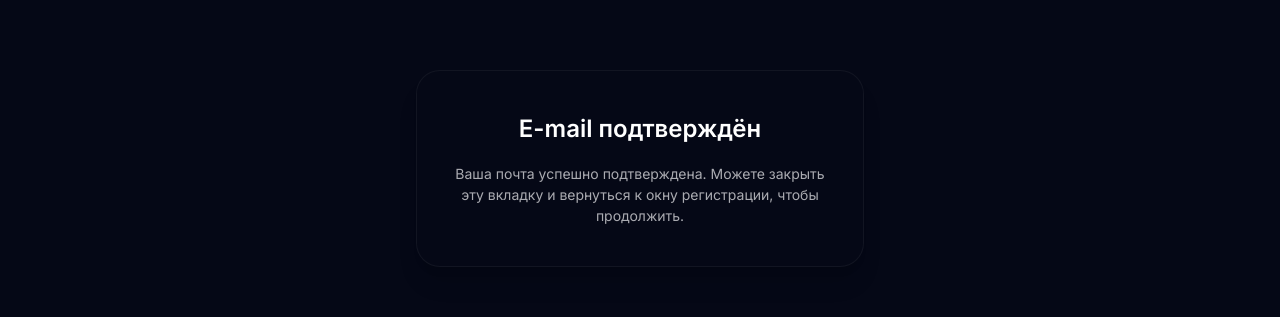
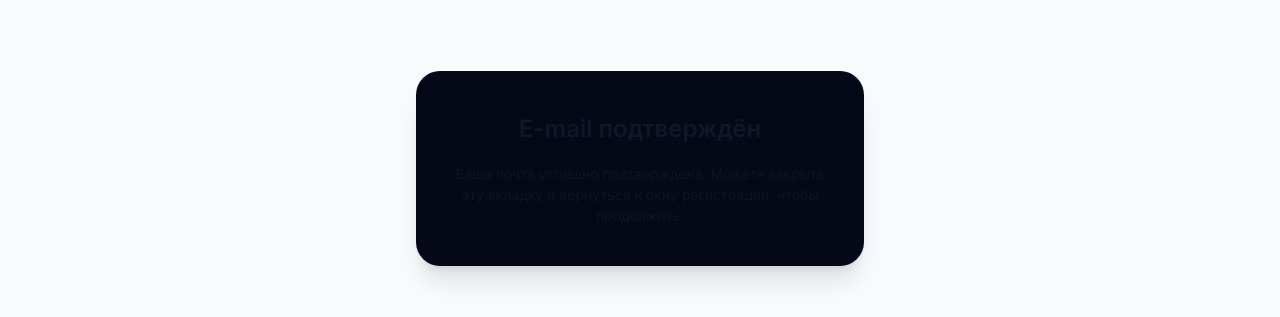
Before and after one commit to Wellify-Group/wellify-business, a Next.js app: page /auth/email-confirmed in a window 1280 px wide. Shown: the part 232-549 px from the top of the page. Built offline with nearby package versions, Linux system fonts and the light colour scheme; no server answers.

Commit message:
обновление

```diff
--- a/app/auth/email-confirmed/page.tsx
+++ b/app/auth/email-confirmed/page.tsx
@@ -1,6 +1,7 @@
 'use client';
 
 import { useEffect } from 'react';
+
 import { createBrowserSupabaseClient } from '@/lib/supabase/client';
 
 export default function EmailConfirmedPage() {
@@ -8,42 +9,47 @@ export default function EmailConfirmedPage() {
     const supabase = createBrowserSupabaseClient();
 
     const syncProfile = async () => {
-      const {
-        data: { user },
-      } = await supabase.auth.getUser();
+      try {
+        const {
+          data: { user },
+        } = await supabase.auth.getUser();
 
-      if (!user) return;
+        if (!user) return;
 
-      const { id, email, user_metadata } = user;
+        const { id, email, user_metadata } = user;
 
-      // безопасно, без выброса ошибок наружу
-      await supabase
-        .from('profiles')
-        .upsert(
+        const { error } = await supabase.from('profiles').upsert(
           {
-            id: id,
+            // колонка должна совпадать с твоей схемой!
+            uuid: id,
             email,
-            first_name: user_metadata.first_name ?? user_metadata.firstName ?? null,
-            last_name: user_metadata.last_name ?? user_metadata.lastName ?? null,
-            middle_name: user_metadata.middle_name ?? user_metadata.middleName ?? null,
-            birth_date: user_metadata.birth_date ?? user_metadata.birthDate ?? null,
-            role: user_metadata.role ?? 'director',
+            имя: user_metadata.firstName ?? null,
+            фамилия: user_metadata.lastName ?? null,
+            отчество: user_metadata.middleName ?? null,
+            роль: user_metadata.role ?? 'director',
           },
-          { onConflict: 'id' }
-        )
-        .catch(console.error);
+          {
+            onConflict: 'uuid', // или нужное имя колонки, но точно не 'id', если её нет
+          }
+        );
+
+        if (error) {
+          console.error('Error upserting profile', error);
+        }
+      } catch (err) {
+        console.error('Unexpected error syncing profile', err);
+      }
     };
 
-    syncProfile().catch(console.error);
+    // запускаем без .catch
+    void syncProfile();
   }, []);
 
   return (
-    <main className="flex min-h-screen items-center justify-center bg-[#050816] px-4">
-      <div className="rounded-3xl bg-[#050816] border border-white/5 px-8 py-10 shadow-xl max-w-md w-full text-center">
-        <h1 className="text-2xl font-semibold text-white mb-4">
-          E-mail подтверждён
-        </h1>
-        <p className="text-sm text-zinc-300 opacity-80">
+    <main className="flex min-h-screen items-center justify-center">
+      <div className="rounded-3xl bg-[#050816] px-8 py-10 shadow-xl max-w-md w-full text-center">
+        <h1 className="text-2xl font-semibold mb-4">E-mail подтверждён</h1>
+        <p className="text-sm opacity-80">
           Ваша почта успешно подтверждена. Можете закрыть эту вкладку и вернуться к окну регистрации, чтобы продолжить.
         </p>
       </div>
```
